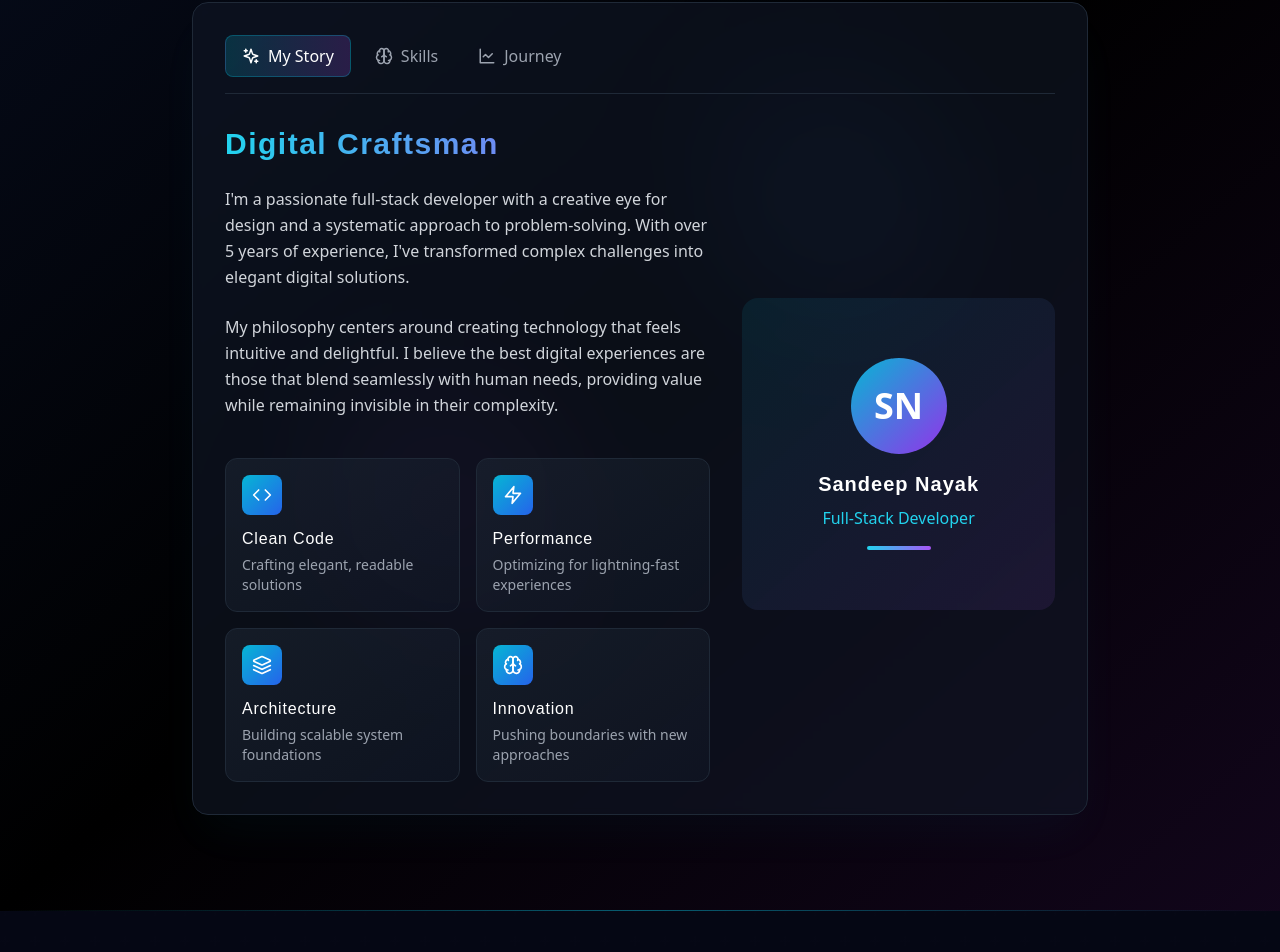
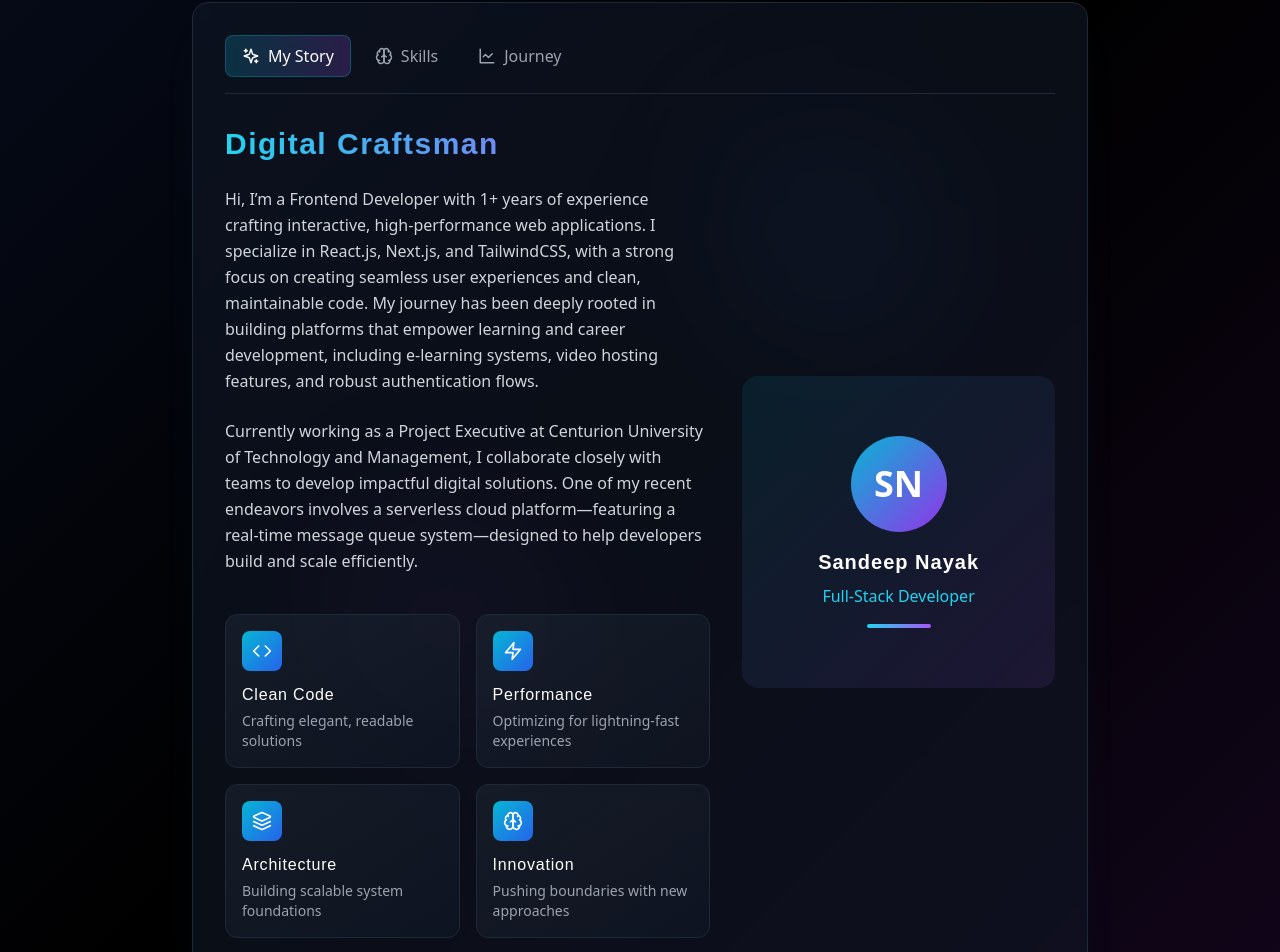
Before and after one commit to 10sandeep/Freelancing--Portfolio-Website, a React (Vite) app: page / in a window 1280 px wide. Shown: the part 1014-1966 px from the top of the page. Built offline with nearby package versions, Linux system fonts and the light colour scheme.

Commit message:
added the about section

```diff
--- a/index.html
+++ b/index.html
@@ -2,7 +2,7 @@
 <html lang="en">
   <head>
     <meta charset="UTF-8" />
-    <link rel="icon" type="image/svg+xml" href="/vite.svg" />
+    <link rel="icon" type="image/png" href="/logo.png" />
     <meta name="viewport" content="width=device-width, initial-scale=1.0" />
     <meta
       name="description"
--- a/src/components/About.tsx
+++ b/src/components/About.tsx
@@ -1,5 +1,15 @@
 import React, { useEffect, useRef, useState } from "react";
-import { Code, Sparkles, Zap, Layers, Brain, LineChart, Award, Briefcase, Rocket } from "lucide-react";
+import {
+  Code,
+  Sparkles,
+  Zap,
+  Layers,
+  Brain,
+  LineChart,
+  Award,
+  Briefcase,
+  Rocket,
+} from "lucide-react";
 
 const About = () => {
   const [activeTab, setActiveTab] = useState("story");
@@ -39,11 +49,23 @@ const About = () => {
 
   // Interactive experience chart data
   const experienceData = [
-    { year: "2020", project: "E-commerce Platform", role: "Frontend Developer" },
-    { year: "2021", project: "Mobile Banking App", role: "Full-stack Developer" },
-    { year: "2022", project: "IoT Dashboard", role: "UI/UX Designer & Developer" },
-    { year: "2023", project: "AI Content Platform", role: "Lead Developer" },
-    { year: "2024", project: "Web3 Application", role: "Technical Architect" }
+    {
+      year: "2022",
+      project: "E-commerce Platform",
+      role: "Frontend Developer",
+    },
+    { year: "2024", project: "Audo Book", role: "Frontend Developer" },
+    { year: "2025", project: "Agri on Wheels", role: "Frontend Developer" },
+    {
+      year: "2025",
+      project: "Interior Design Website",
+      role: "Frontend Developer",
+    },
+    {
+      year: "2025",
+      project: "Photography Portfolio Website",
+      role: "Frontend Developer",
+    },
   ];
 
   return (
@@ -64,7 +86,11 @@ const About = () => {
       <div className="container mx-auto px-4 relative z-10">
         <div className="max-w-4xl mx-auto">
           {/* Simple heading - RESTORED FROM ORIGINAL */}
-          <div className={`text-center mb-16 transition-all duration-700 ${isVisible ? 'opacity-100' : 'opacity-0'}`}>
+          <div
+            className={`text-center mb-16 transition-all duration-700 ${
+              isVisible ? "opacity-100" : "opacity-0"
+            }`}
+          >
             <h2 className="text-5xl font-bold text-transparent bg-clip-text bg-gradient-to-r from-cyan-400 to-blue-500 -mt-16">
               About Me
             </h2>
@@ -78,9 +104,17 @@ const About = () => {
           <div className="bg-gray-900/60 backdrop-blur-sm border border-gray-800 rounded-2xl p-8 shadow-2xl shadow-cyan-500/5">
             <div className="flex flex-wrap gap-2 mb-8 border-b border-gray-800 pb-4">
               {[
-                { id: "story", label: "My Story", icon: <Sparkles size={18} /> },
+                {
+                  id: "story",
+                  label: "My Story",
+                  icon: <Sparkles size={18} />,
+                },
                 { id: "skills", label: "Skills", icon: <Brain size={18} /> },
-                { id: "journey", label: "Journey", icon: <LineChart size={18} /> }
+                {
+                  id: "journey",
+                  label: "Journey",
+                  icon: <LineChart size={18} />,
+                },
               ].map((tab) => (
                 <button
                   key={tab.id}
@@ -107,18 +141,47 @@ const About = () => {
                       Digital Craftsman
                     </h3>
                     <p className="text-gray-300 leading-relaxed">
-                      I'm a passionate full-stack developer with a creative eye for design and a systematic approach to problem-solving. With over 5 years of experience, I've transformed complex challenges into elegant digital solutions.
+                      Hi, I’m a Frontend Developer with 1+ years of experience
+                      crafting interactive, high-performance web applications. I
+                      specialize in React.js, Next.js, and TailwindCSS, with a
+                      strong focus on creating seamless user experiences and
+                      clean, maintainable code. My journey has been deeply
+                      rooted in building platforms that empower learning and
+                      career development, including e-learning systems, video
+                      hosting features, and robust authentication flows.
                     </p>
                     <p className="text-gray-300 leading-relaxed">
-                      My philosophy centers around creating technology that feels intuitive and delightful. I believe the best digital experiences are those that blend seamlessly with human needs, providing value while remaining invisible in their complexity.
+                      Currently working as a Project Executive at Centurion
+                      University of Technology and Management, I collaborate
+                      closely with teams to develop impactful digital solutions.
+                      One of my recent endeavors involves a serverless cloud
+                      platform—featuring a real-time message queue
+                      system—designed to help developers build and scale
+                      efficiently.
                     </p>
 
                     <div className="grid grid-cols-2 gap-4 pt-4">
                       {[
-                        { Icon: Code, title: "Clean Code", desc: "Crafting elegant, readable solutions" },
-                        { Icon: Zap, title: "Performance", desc: "Optimizing for lightning-fast experiences" },
-                        { Icon: Layers, title: "Architecture", desc: "Building scalable system foundations" },
-                        { Icon: Brain, title: "Innovation", desc: "Pushing boundaries with new approaches" }
+                        {
+                          Icon: Code,
+                          title: "Clean Code",
+                          desc: "Crafting elegant, readable solutions",
+                        },
+                        {
+                          Icon: Zap,
+                          title: "Performance",
+                          desc: "Optimizing for lightning-fast experiences",
+                        },
+                        {
+                          Icon: Layers,
+                          title: "Architecture",
+                          desc: "Building scalable system foundations",
+                        },
+                        {
+                          Icon: Brain,
+                          title: "Innovation",
+                          desc: "Pushing boundaries with new approaches",
+                        },
                       ].map((item, i) => (
                         <div
                           key={i}
@@ -127,8 +190,12 @@ const About = () => {
                           <div className="w-10 h-10 mb-3 flex items-center justify-center rounded-lg bg-gradient-to-br from-cyan-500 to-blue-600 group-hover:from-cyan-400 group-hover:to-purple-500 transition-all duration-300">
                             <item.Icon size={20} className="text-white" />
                           </div>
-                          <h4 className="text-white font-medium">{item.title}</h4>
-                          <p className="text-gray-400 text-sm mt-1">{item.desc}</p>
+                          <h4 className="text-white font-medium">
+                            {item.title}
+                          </h4>
+                          <p className="text-gray-400 text-sm mt-1">
+                            {item.desc}
+                          </p>
                         </div>
                       ))}
                     </div>
@@ -142,8 +209,12 @@ const About = () => {
                           <div className="w-24 h-24 mx-auto mb-4 rounded-full bg-gradient-to-br from-cyan-500 to-purple-600 flex items-center justify-center">
                             <span className="text-4xl font-bold">SN</span>
                           </div>
-                          <h4 className="text-xl font-bold mb-2">Sandeep Nayak</h4>
-                          <p className="text-cyan-400 mb-4">Full-Stack Developer</p>
+                          <h4 className="text-xl font-bold mb-2">
+                            Sandeep Nayak
+                          </h4>
+                          <p className="text-cyan-400 mb-4">
+                            Full-Stack Developer
+                          </p>
                           <div className="w-16 h-1 mx-auto bg-gradient-to-r from-cyan-400 to-purple-500 rounded-full"></div>
                         </div>
                       </div>
@@ -156,7 +227,8 @@ const About = () => {
               {activeTab === "skills" && (
                 <div className="space-y-8">
                   <div className="flex flex-wrap gap-4 mb-8">
-                    {["all", "frontend", "backend", "design"].map((category) => (
+                    {["all", "frontend", "backend", "design"].map(
+                      (category) => (
                         <button
                           key={category}
                           className={`px-4 py-1 rounded-full text-sm transition-all ${
@@ -167,22 +239,26 @@ const About = () => {
                         >
                           {category.charAt(0).toUpperCase() + category.slice(1)}
                         </button>
-                    ))}
+                      )
+                    )}
                   </div>
 
                   <div className="grid md:grid-cols-2 gap-6">
                     {skills.map((skill) => (
                       <div key={skill.name} className="group">
                         <div className="flex justify-between text-sm mb-2">
-                          <span className="text-gray-300 group-hover:text-cyan-400 transition-colors">{skill.name}</span>
+                          <span className="text-gray-300 group-hover:text-cyan-400 transition-colors">
+                            {skill.name}
+                          </span>
                           <span className="text-cyan-400">{skill.level}%</span>
                         </div>
                         <div className="w-full h-3 bg-gray-800/70 rounded-full overflow-hidden backdrop-blur-sm">
                           <div
                             className="h-full rounded-full relative"
                             style={{
-                              width: isVisible ? `${skill.level}%` : '0%',
-                              background: "linear-gradient(90deg, rgba(34,211,238,1) 0%, rgba(125,83,219,1) 100%)"
+                              width: isVisible ? `${skill.level}%` : "0%",
+                              background:
+                                "linear-gradient(90deg, rgba(34,211,238,1) 0%, rgba(125,83,219,1) 100%)",
                             }}
                           >
                             <div className="absolute top-0 left-0 w-full h-full bg-white/20 opacity-0 group-hover:opacity-100 transition-opacity duration-300"></div>
@@ -194,15 +270,17 @@ const About = () => {
 
                   <div className="grid grid-cols-3 gap-6 mt-8">
                     {[
-                      { value: "5+", label: "Years Experience" },
-                      { value: "40+", label: "Projects Completed" },
-                      { value: "15+", label: "Happy Clients" }
+                      { value: "1+", label: "Years Experience" },
+                      { value: "4+", label: "Projects Completed" },
+                      { value: "5+", label: "Happy Clients" },
                     ].map((stat, i) => (
                       <div
                         key={i}
                         className="text-center p-6 rounded-xl bg-gradient-to-br from-gray-800/30 to-gray-900/30 border border-gray-800 hover:border-cyan-500/30 transition-all duration-300"
                       >
-                        <h4 className="text-3xl font-bold text-transparent bg-clip-text bg-gradient-to-r from-cyan-400 to-purple-500">{stat.value}</h4>
+                        <h4 className="text-3xl font-bold text-transparent bg-clip-text bg-gradient-to-r from-cyan-400 to-purple-500">
+                          {stat.value}
+                        </h4>
                         <p className="text-gray-400 mt-2">{stat.label}</p>
                       </div>
                     ))}
@@ -219,11 +297,24 @@ const About = () => {
 
                     <div className="space-y-12">
                       {experienceData.map((exp, i) => (
-                        <div key={i} className={`relative flex items-center ${i % 2 === 0 ? 'md:flex-row' : 'md:flex-row-reverse'}`}>
-                          <div className={`flex-1 ${i % 2 === 0 ? 'md:pr-12 text-right' : 'md:pl-12'}`}>
+                        <div
+                          key={i}
+                          className={`relative flex items-center ${
+                            i % 2 === 0 ? "md:flex-row" : "md:flex-row-reverse"
+                          }`}
+                        >
+                          <div
+                            className={`flex-1 ${
+                              i % 2 === 0 ? "md:pr-12 text-right" : "md:pl-12"
+                            }`}
+                          >
                             <div className="bg-gradient-to-br from-gray-800/50 to-gray-900/50 p-6 rounded-xl border border-gray-800 hover:border-cyan-500/30 transition-all duration-300">
-                              <span className="text-sm text-cyan-400 font-medium">{exp.year}</span>
-                              <h4 className="text-xl font-bold mt-2 mb-1">{exp.project}</h4>
+                              <span className="text-sm text-cyan-400 font-medium">
+                                {exp.year}
+                              </span>
+                              <h4 className="text-xl font-bold mt-2 mb-1">
+                                {exp.project}
+                              </h4>
                               <p className="text-gray-400">{exp.role}</p>
                             </div>
                           </div>
```
Also changed, not shown: logo.png (added). Lines whose indentation alone changed are shown as unchanged.
